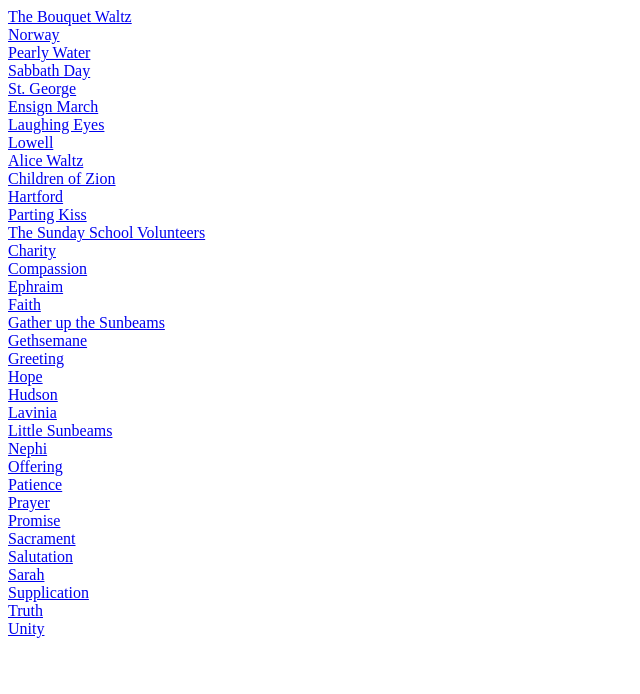
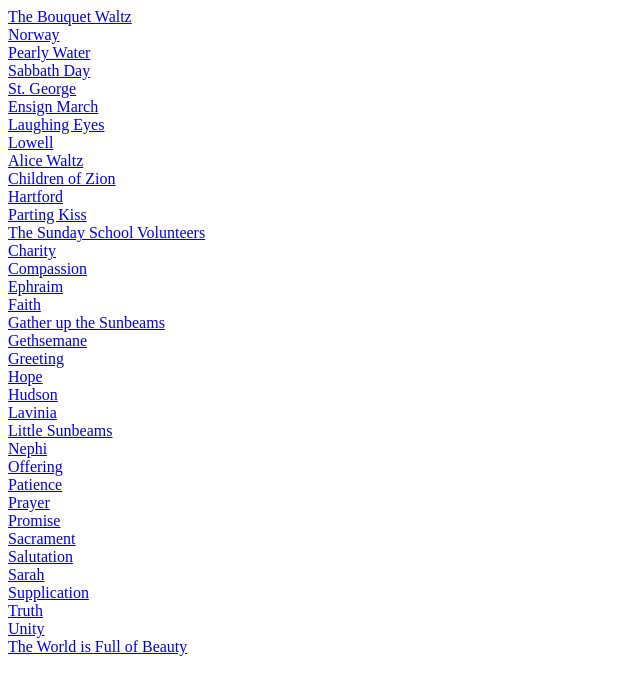
Before and after one commit to musicwithmyrna/PublicDomainMusic, a plain HTML site: page index.html in a window 1280 px wide. Shown: the whole page, without its empty margins (0-640 px from the left). Drawn offline with Linux system fonts and the light colour scheme.

Commit message:
Update index.html

```diff
--- a/index.html
+++ b/index.html
@@ -40,5 +40,6 @@
     <a href="https://musicwithmyrna.github.io/PublicDomainMusic/Supplication.pdf">Supplication</a><br>
     <a href="https://musicwithmyrna.github.io/PublicDomainMusic/Truth.pdf">Truth</a><br>
     <a href="https://musicwithmyrna.github.io/PublicDomainMusic/Unity.pdf">Unity</a><br>
+    <a href="https://musicwithmyrna.github.io/PublicDomainMusic/World%20is%20full%20of%20beauty.pdf">The World is Full of Beauty</a><br>
 </body>
 </html>
```
